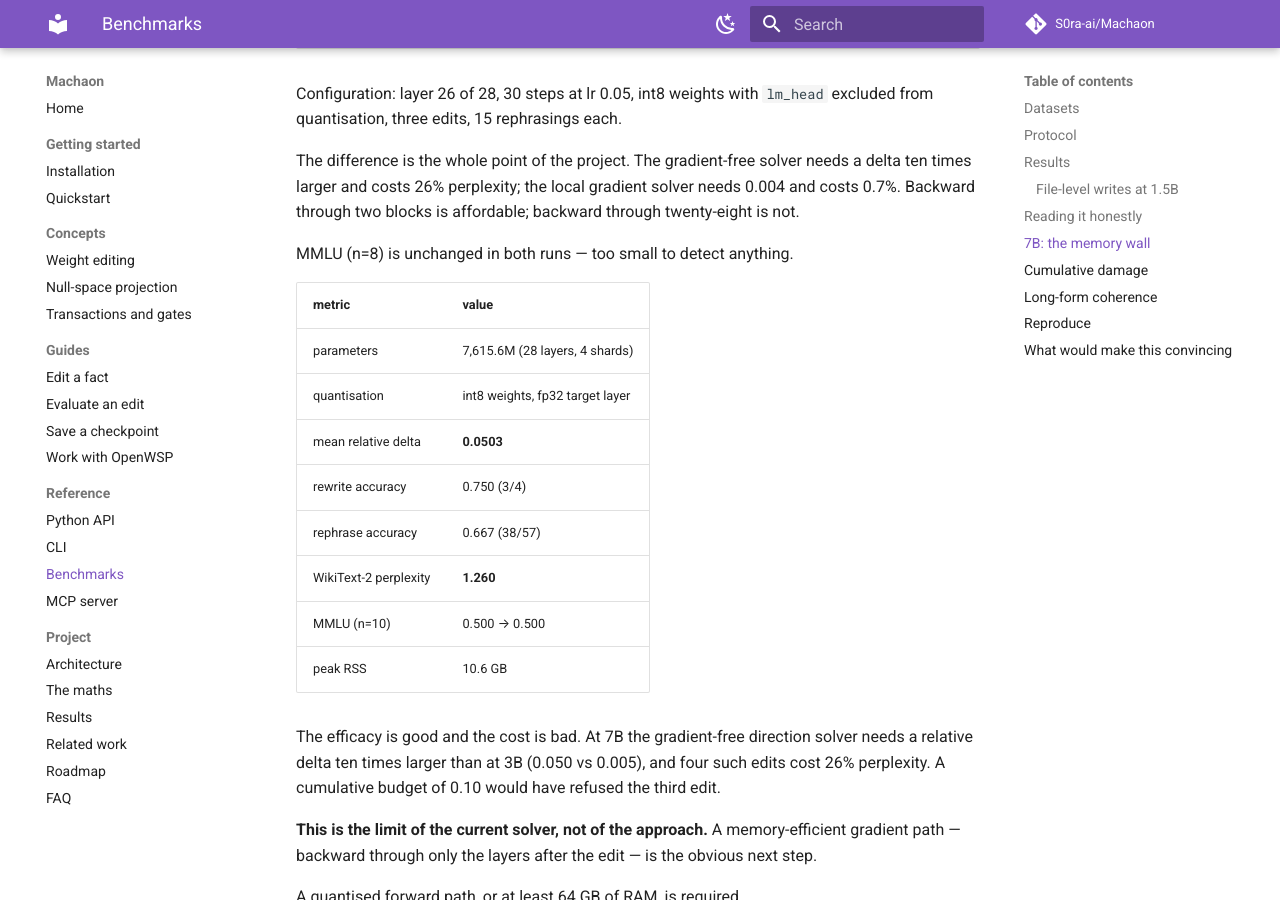
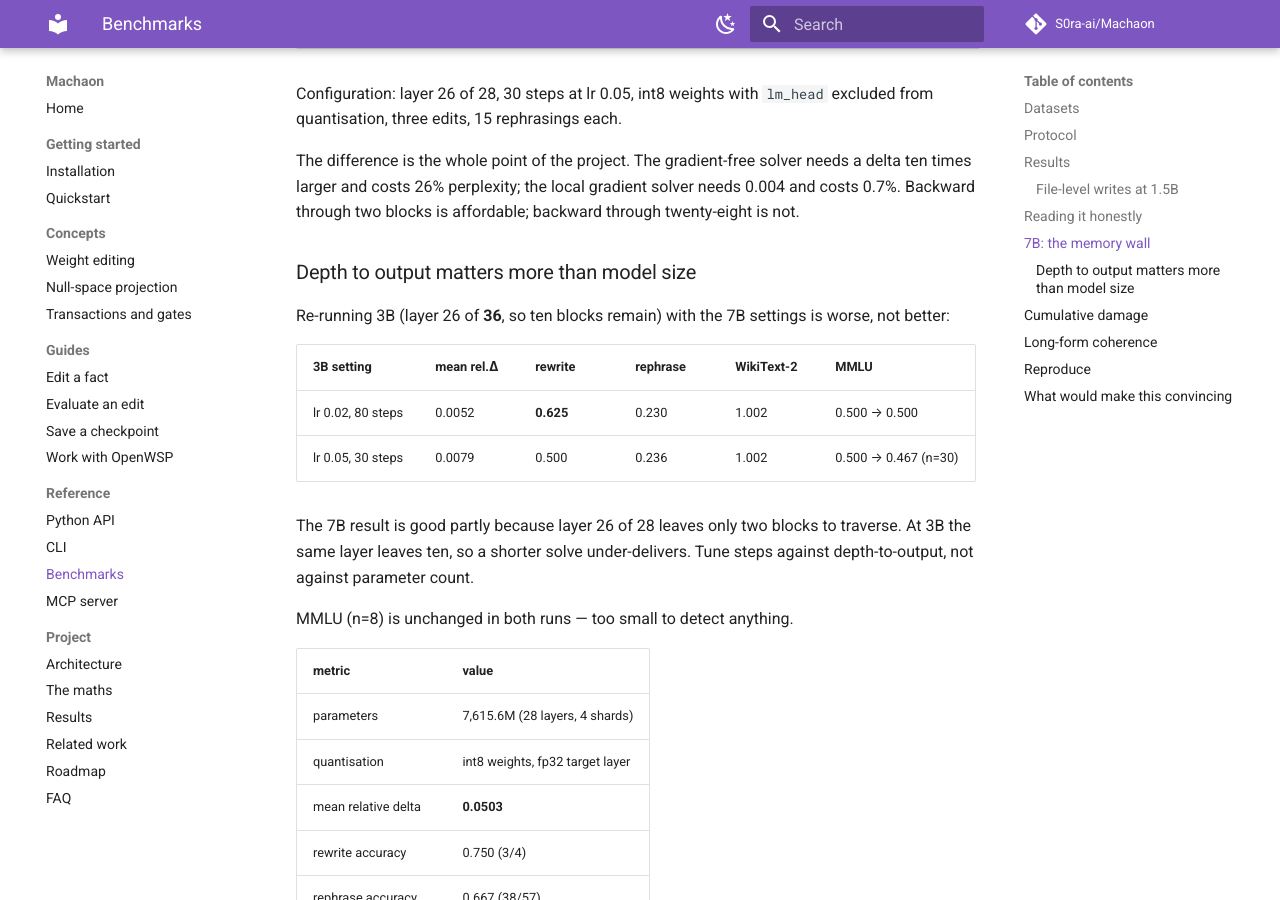
Before and after one commit to S0ra-ai/Machaon, an MkDocs documentation site: the page built from docs/reference/benchmarks.md, in a window 1280 px wide and 900 px high, scrolled down 3875 px. Built offline with MkDocs 1.6.1 and Material for MkDocs 9.7.7, drawn with Linux system fonts in a browser that asks for light colours; comment, search, counter and statistics services are not loaded.

Commit message:
docs: 3B solver sweep shows depth-to-output dominates
lr 0.05/30 steps is worse than lr 0.02/80 at 3B: layer 26 of 36 leaves ten
blocks, while layer 26 of 28 leaves two. Steps must scale with depth, not
parameter count.

```diff
--- a/docs/reference/benchmarks.md
+++ b/docs/reference/benchmarks.md
@@ -151,6 +151,20 @@ a delta ten times larger and costs 26% perplexity; the local gradient solver
 needs 0.004 and costs 0.7%. Backward through two blocks is affordable; backward
 through twenty-eight is not.
 
+### Depth to output matters more than model size
+
+Re-running 3B (layer 26 of **36**, so ten blocks remain) with the 7B settings is
+worse, not better:
+
+| 3B setting | mean rel.Δ | rewrite | rephrase | WikiText-2 | MMLU |
+|---|---|---|---|---|---|
+| lr 0.02, 80 steps | 0.0052 | **0.625** | 0.230 | 1.002 | 0.500 → 0.500 |
+| lr 0.05, 30 steps | 0.0079 | 0.500 | 0.236 | 1.002 | 0.500 → 0.467 (n=30) |
+
+The 7B result is good partly because layer 26 of 28 leaves only two blocks to
+traverse. At 3B the same layer leaves ten, so a shorter solve under-delivers.
+Tune steps against depth-to-output, not against parameter count.
+
 MMLU (n=8) is unchanged in both runs — too small to detect anything.
 
 | metric | value |
```
Also changed, not shown: CHANGELOG.md (+2 -0 lines), docs/RESULTS.md (+12 -0 lines).
